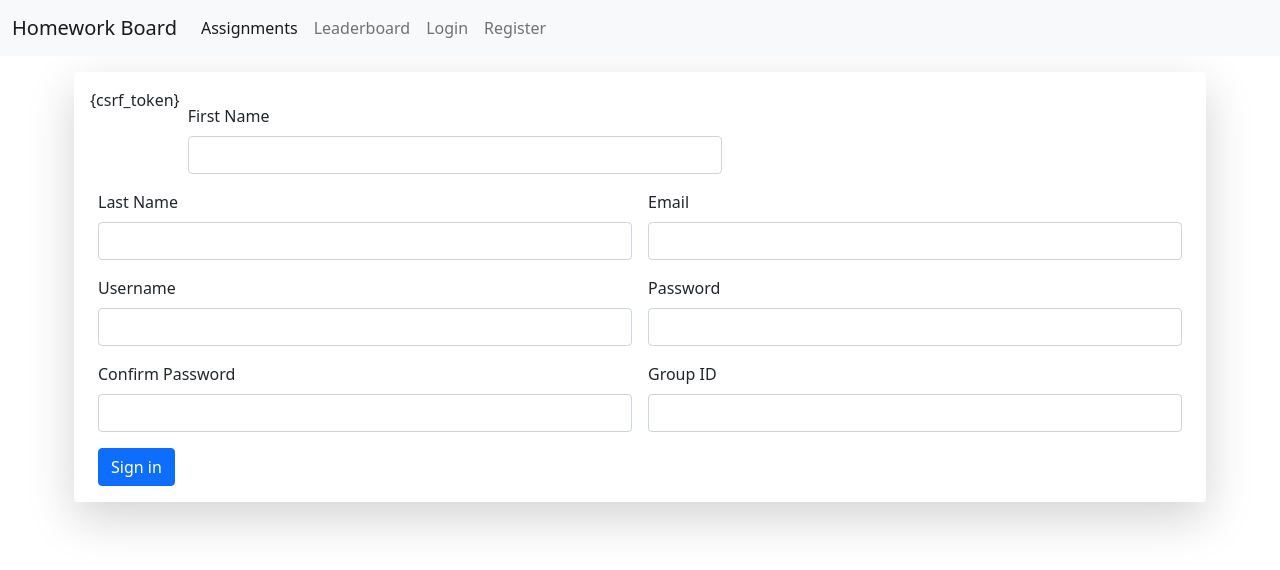
After one commit to varunkmr19/homework_board, a Django app: page /register in a window 1280 px wide. The commit adds this page. Shown: the top 570 px of the page. Run offline with Django 3.2, Linux system fonts and the light colour scheme; parts of the project's set-up code (start-up, migrations or seed data) failed here and were passed over.

Commit message:
add login and register views

```diff
--- a/homework/templates/homework/layout.html
+++ b/homework/templates/homework/layout.html
@@ -28,8 +28,8 @@
           <a class="nav-link" href="#">{ student.last_name }</a>
           <a class="nav-link" href="#">Logout</a>
           {% else %}
-          <a class="nav-link" href="#">Login</a>
-          <a class="nav-link" href="#">Register</a>
+          <a class="nav-link" href="{% url 'login_view' %}">Login</a>
+          <a class="nav-link" href="{% url 'register' %}">Register</a>
           {% endif %}
         </div>
       </div>
--- /dev/null
+++ b/homework/templates/homework/register.html
@@ -0,0 +1,44 @@
+{% extends "homework/layout.html" %}
+
+{% block title %}
+Homework Board | Login
+{% endblock title %}
+
+{% block body %}
+<div class="container">
+  <form class="row g-3 mt-3 shadow-lg p-3 mb-5 bg-white rounded" method="POST" action="{% url 'register' %}">
+    {csrf_token}
+    <div class="col-md-6">
+      <label for="first_name" class="form-label">First Name</label>
+      <input type="text" class="form-control" id="first_name" name="first_name">
+    </div>
+    <div class="col-md-6">
+      <label for="last_name" class="form-label">Last Name</label>
+      <input type="text" class="form-control" id="last_name" name="last_name">
+    </div>
+    <div class="col-md-6">
+      <label for="email" class="form-label">Email</label>
+      <input type="email" class="form-control" id="email" name="email">
+    </div>
+    <div class="col-md-6">
+      <label for="username" class="form-label">Username</label>
+      <input type="text" class="form-control" id="username" name="username">
+    </div>
+    <div class="col-md-6">
+      <label for="password" class="form-label">Password</label>
+      <input type="password" class="form-control" id="password" name="password">
+    </div>
+    <div class="col-md-6">
+      <label for="confirm-password" class="form-label">Confirm Password</label>
+      <input type="password" class="form-control" id="confirm-password" name="confirm-password">
+    </div>
+    <div class="col-md-6">
+      <label for="group_id" class="form-label">Group ID</label>
+      <input type="text" class="form-control" id="group_id" name="group_id">
+    </div>
+    <div class="col-12">
+      <button type="submit" class="btn btn-primary">Sign in</button>
+    </div>
+  </form>
+</div>
+{% endblock body %}
--- a/homework/urls.py
+++ b/homework/urls.py
@@ -4,4 +4,6 @@ from . import views
 
 urlpatterns = [
     path('', views.index, name='index'),
+    path('login', views.LoginView.as_view(), name='login_view'),
+    path('register', views.RegistrationView.as_view(), name='register')
 ]
--- a/homework/views.py
+++ b/homework/views.py
@@ -1,7 +1,36 @@
 from django.shortcuts import render
+from django.contrib.auth import authenticate, login, logout
+from django.http import HttpResponse, HttpResponseRedirect
+from django.urls import reverse
+from django.views.generic import View
 
 # Create your views here.
 
 
 def index(request):
     return render(request, 'homework/index.html')
+
+
+class LoginView(View):
+    def post(self, request):
+        # Attempt to sign user in
+        username = request.POST['username']
+        password = request.POST['password']
+        user = authenticate(request, username=username, password=password)
+
+        # check if authentication successful
+        if user is not None:
+            login(request, user)
+            return HttpResponseRedirect(reverse('index'))
+        else:
+            return render(request, "homework/login.html", {
+                "error": 'Invalid username and/or password.'
+            })
+
+    def get(self, request):
+        return render(request, 'homework/login.html')
+
+
+class RegistrationView(View):
+    def get(self, request):
+        return render(request, 'homework/register.html')
```
Also changed, not shown: homework/templates/homework/login.html (added, +26 -0 lines).
